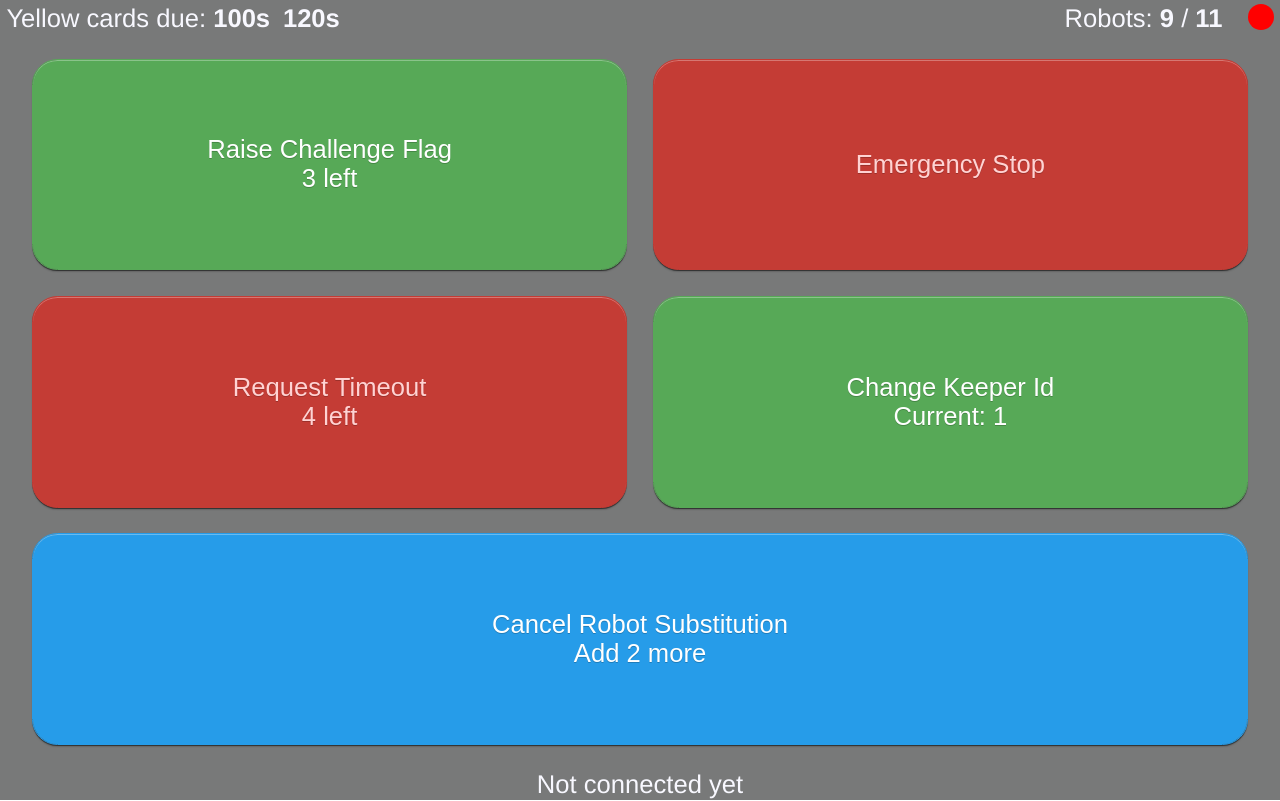
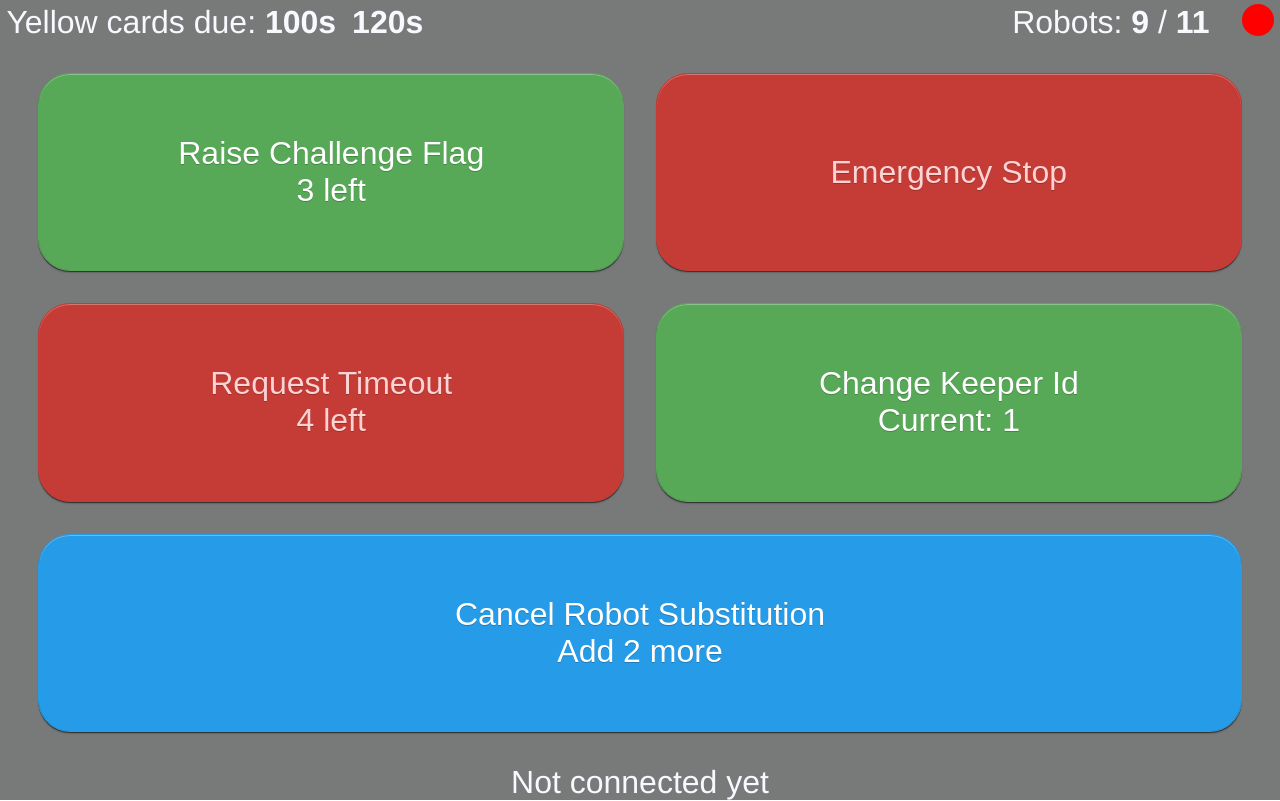
Before and after one commit to RoboCup-SSL/ssl-remote-control, a Vue app: page / in a window 1280 px wide. Built offline with nearby package versions, Linux system fonts and the light colour scheme; no server answers.

Commit message:
Improve button font size scaling

```diff
--- a/src/App.vue
+++ b/src/App.vue
@@ -18,7 +18,7 @@ import StatusBar from './components/StatusBar.vue';
   -moz-osx-font-smoothing: grayscale;
   text-align: center;
   color: ghostwhite;
-  font-size: 2vw;
+  font-size: 4vmin;
   height: 100%;
   width: 100%;
   padding: 0.5vh 0.5vw;
@@ -27,7 +27,7 @@ import StatusBar from './components/StatusBar.vue';
 
   display: flex;
   flex-direction: column;
-  flex-wrap: wrap;
+  flex-wrap: nowrap;
   justify-content: space-between;
   align-items: stretch;
   align-content: stretch;
@@ -39,12 +39,11 @@ import StatusBar from './components/StatusBar.vue';
 
 .button{
   display: inline-block;
-  padding: 6px 20px;
   margin: 0;
   cursor: pointer;
   border: 1px solid #bbb;
-  overflow: visible;
-  font-size: 2vw;
+  overflow: hidden;
+  font-size: 4vmin;
   text-decoration: none;
   white-space: nowrap;
   color: #555;
```
